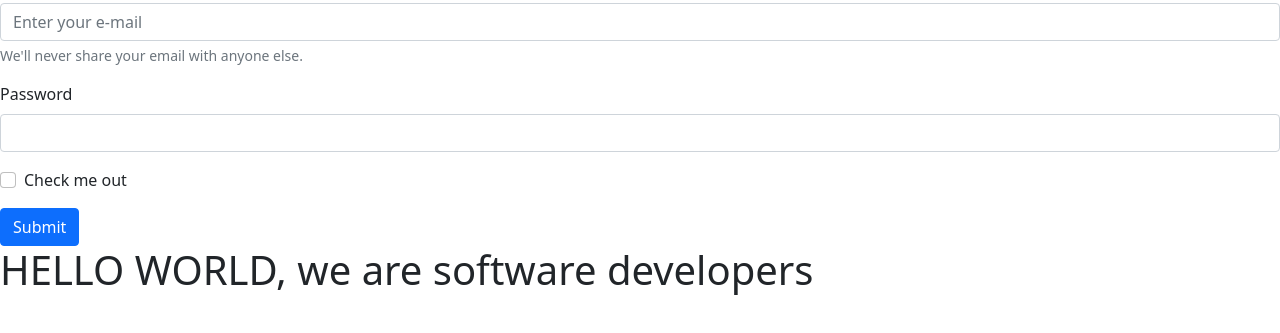
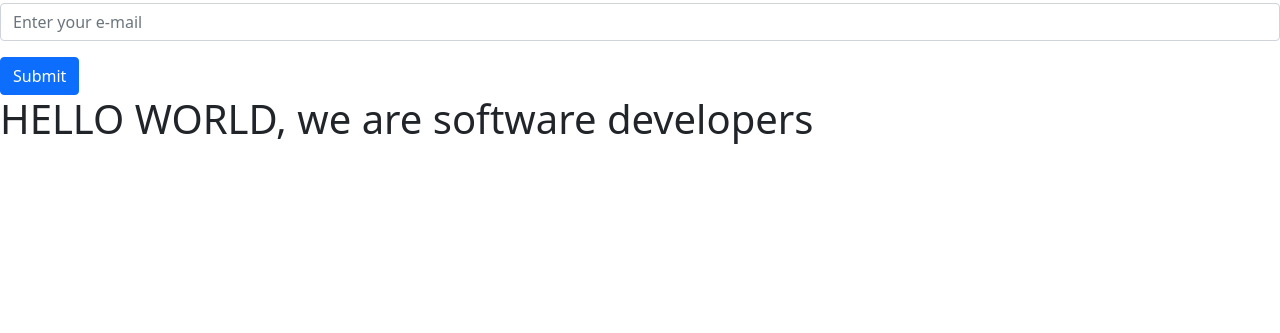
Before and after one commit to richardoppiyo/richard-raul, a plain HTML site: page index.html in a window 1280 px wide. Shown: the part 209-542 px from the top of the page. Drawn offline with nearby package versions, Linux system fonts and the light colour scheme.

Commit message:
User stories 10- 14

```diff
--- a/css/style.css
+++ b/css/style.css
@@ -0,0 +1,5 @@
+
+
+@media screen and ( max-width: 1024px ) {
+    #video { width: 200px; }
+    }
--- a/index.html
+++ b/index.html
@@ -34,17 +34,10 @@
 <form id="form">
   <div class="mb-3">
     <input type="email" class="form-control" id="email" aria-describedby="emailHelp" placeholder="Enter your e-mail">
-    <div id="emailHelp" class="form-text">We'll never share your email with anyone else.</div>
+
   </div>
-  <div class="mb-3">
-    <label for="exampleInputPassword1" class="form-label">Password</label>
-    <input type="password" class="form-control" id="exampleInputPassword1">
-  </div>
-  <div class="mb-3 form-check">
-    <input type="checkbox" class="form-check-input" id="exampleCheck1">
-    <label class="form-check-label" for="exampleCheck1">Check me out</label>
-  </div>
-  <button type="submit" class="btn btn-primary">Submit</button>
+
+  <button id="submit" href=" https://www.freecodecamp.com/email-submit"  type="submit" class="btn btn-primary">Submit</button>
 </form>
 
 
```
